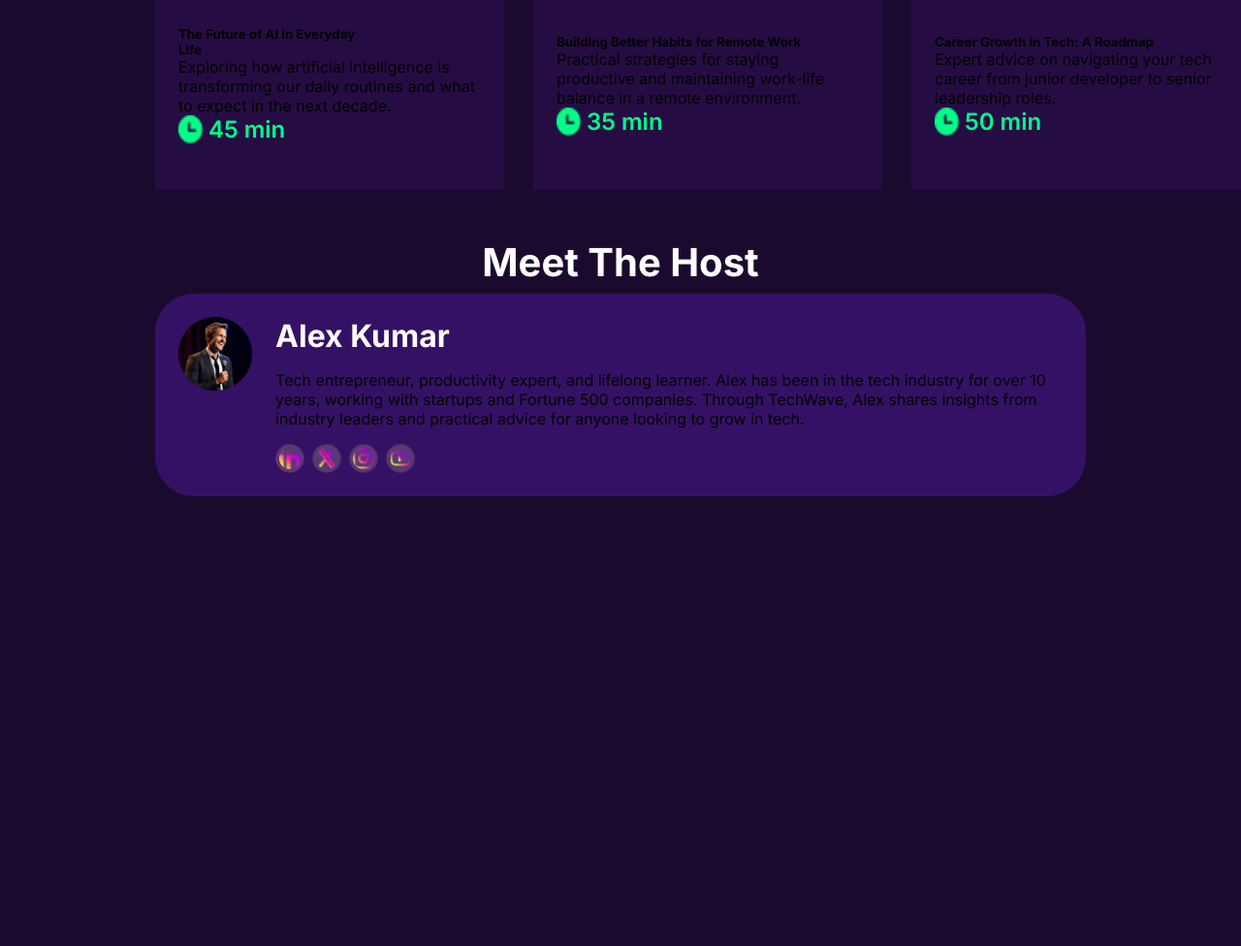
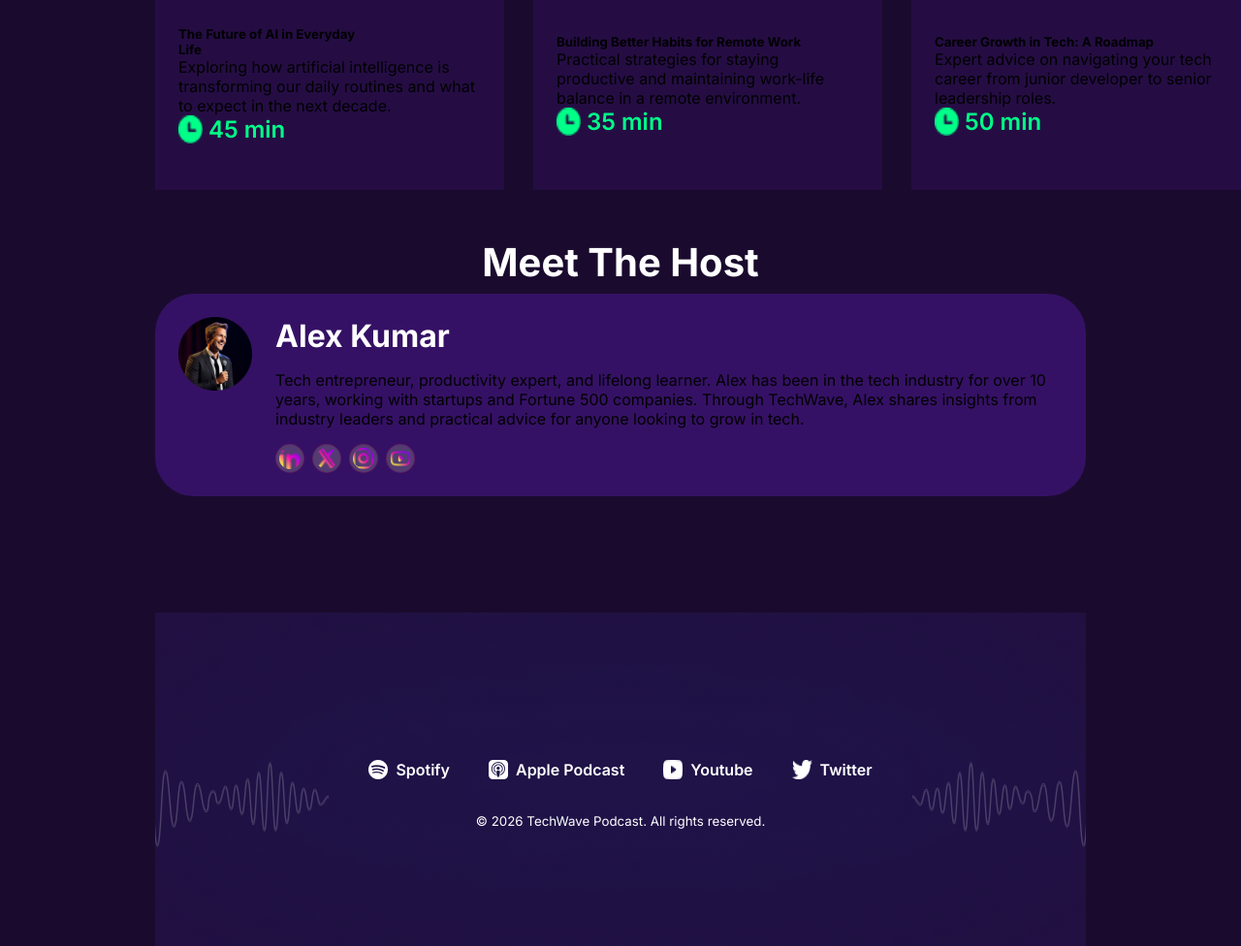
Before and after one commit to Raihan1116/Assignment-2, a plain HTML site: page index.html in a window 1280 px wide. Shown: the part 2690-3666 px from the top of the page at 97% size. Before the commit the page ends 3322 px from the top, so only its background shows below. Drawn offline with Linux system fonts and the light colour scheme.

Commit message:
Complate The web page

```diff
--- a/index.html
+++ b/index.html
@@ -147,25 +147,46 @@
                 <h3 class="section-heading">Featured Episodes</h3>
                 <div class="videos">
                     <div class="video-card">
-                <iframe width="360" height="215" src="https://www.youtube.com/embed/etcYBI7L1D8?si=UKALk7iEDkdrqJym" title="YouTube video player" frameborder="0" allow="accelerometer; autoplay; clipboard-write; encrypted-media; gyroscope; picture-in-picture; web-share" referrerpolicy="strict-origin-when-cross-origin" allowfullscreen></iframe>
-                <div class="video-text"><h5 class="card-heading">The Future of AI in Everyday <br> Life</h5>
-                <p class="card-text">Exploring how artificial intelligence is transforming our daily routines and what to expect in the next decade.</p>
-                <p  class="green"><img src="./assets/clock.png" alt="">45 min</p></div>
+                        <iframe width="360" height="215"
+                            src="https://www.youtube.com/embed/etcYBI7L1D8?si=UKALk7iEDkdrqJym"
+                            title="YouTube video player" frameborder="0"
+                            allow="accelerometer; autoplay; clipboard-write; encrypted-media; gyroscope; picture-in-picture; web-share"
+                            referrerpolicy="strict-origin-when-cross-origin" allowfullscreen></iframe>
+                        <div class="video-text">
+                            <h5 class="card-heading">The Future of AI in Everyday <br> Life</h5>
+                            <p class="card-text">Exploring how artificial intelligence is transforming our daily
+                                routines and what to expect in the next decade.</p>
+                            <p class="green"><img src="./assets/clock.png" alt="">45 min</p>
+                        </div>
 
 
                     </div>
                     <div class="video-card">
-                <iframe width="360" height="215" src="https://www.youtube.com/embed/oX7OduG1YmI?si=BJ32wJ6F3hXvs0Tg" title="YouTube video player" frameborder="0" allow="accelerometer; autoplay; clipboard-write; encrypted-media; gyroscope; picture-in-picture; web-share" referrerpolicy="strict-origin-when-cross-origin" allowfullscreen></iframe>
-                <div class="video-text"><h5 class="card-heading">Building Better Habits for Remote Work</h5>
-                <p class="card-text">Practical strategies for staying productive and maintaining work-life balance in a remote environment.</p>
-                <p  class="green"><img src="./assets/clock.png" alt="">35 min</p></div>
+                        <iframe width="360" height="215"
+                            src="https://www.youtube.com/embed/oX7OduG1YmI?si=BJ32wJ6F3hXvs0Tg"
+                            title="YouTube video player" frameborder="0"
+                            allow="accelerometer; autoplay; clipboard-write; encrypted-media; gyroscope; picture-in-picture; web-share"
+                            referrerpolicy="strict-origin-when-cross-origin" allowfullscreen></iframe>
+                        <div class="video-text">
+                            <h5 class="card-heading">Building Better Habits for Remote Work</h5>
+                            <p class="card-text">Practical strategies for staying productive and maintaining work-life
+                                balance in a remote environment.</p>
+                            <p class="green"><img src="./assets/clock.png" alt="">35 min</p>
+                        </div>
 
                     </div>
                     <div class="video-card">
-                <iframe width="360" height="215" src="https://www.youtube.com/embed/UEZqlBgDUbM?si=ubbJSFf654yc4otC" title="YouTube video player" frameborder="0" allow="accelerometer; autoplay; clipboard-write; encrypted-media; gyroscope; picture-in-picture; web-share" referrerpolicy="strict-origin-when-cross-origin" allowfullscreen></iframe>
-                <div class="video-text"> <h5 class="card-heading">Career Growth in Tech: A Roadmap</h5>
-                <p class="card-text">Expert advice on navigating your tech career from junior developer to senior leadership roles.</p>
-                <p class="green"><img src="./assets/clock.png" alt="">50 min</p></div>
+                        <iframe width="360" height="215"
+                            src="https://www.youtube.com/embed/UEZqlBgDUbM?si=ubbJSFf654yc4otC"
+                            title="YouTube video player" frameborder="0"
+                            allow="accelerometer; autoplay; clipboard-write; encrypted-media; gyroscope; picture-in-picture; web-share"
+                            referrerpolicy="strict-origin-when-cross-origin" allowfullscreen></iframe>
+                        <div class="video-text">
+                            <h5 class="card-heading">Career Growth in Tech: A Roadmap</h5>
+                            <p class="card-text">Expert advice on navigating your tech career from junior developer to
+                                senior leadership roles.</p>
+                            <p class="green"><img src="./assets/clock.png" alt="">50 min</p>
+                        </div>
 
                     </div>
                 </div>
@@ -179,7 +200,10 @@
                     </div>
                     <div class="alex-text">
                         <h4>Alex Kumar</h4>
-                    <p class="common-type">Tech entrepreneur, productivity expert, and lifelong learner. Alex has been in the tech industry for over 10 years, working with startups and Fortune 500 companies. Through TechWave, Alex shares insights from industry leaders and practical advice for anyone looking to grow in tech.</p>
+                        <p class="common-type">Tech entrepreneur, productivity expert, and lifelong learner. Alex has
+                            been in the tech industry for over 10 years, working with startups and Fortune 500
+                            companies. Through TechWave, Alex shares insights from industry leaders and practical advice
+                            for anyone looking to grow in tech.</p>
                         <div class="social-links">
                             <img class="icon" src="./assets/linkedin.png" alt="">
                             <img class="icon" src="./assets/x.png" alt="">
@@ -193,6 +217,32 @@
         </div>
     </section>
 
+    <footer class="footer">
+        <div class="footer-container">
+            <div class="footer-links">
+                <div class="f-icon">
+                    <img src="./assets/spotify.png" alt="">
+                    <p class="footer-text">Spotify</p>
+                </div>
+                <div class="f-icon">
+                    <img class="f-img" src="./assets/apple-podcast.png" alt="">
+                    <p class="footer-text">Apple Podcast</p>
+                </div>
+                <div class="f-icon">
+                    <img src="./assets/youtube-podcast.png" alt="">
+                    <p class="footer-text">Youtube</p>
+                </div>
+                <div class="f-icon">
+                    <img src="./assets/twitter.png" alt="">
+                    <p class="footer-text">Twitter</p>
+                </div>
+
+            </div>
+            <small class="reserved"> © 2026 TechWave Podcast. All rights reserved.</small>
+
+        </div>
+    </footer>
+
 
 
 </body>
--- a/styles/style.css
+++ b/styles/style.css
@@ -294,15 +294,44 @@ nav div button:hover{
 
 }
 
+/* ---Footer--- */
+
+.footer-container{
+    text-align: center;
+    background-image: url(../assets/footer-bg.png);
+    background-position: center;
+    width: 75%;
+    margin: 0 auto;
+    padding-top: 120px;
+    padding-bottom: 120px;
 
 
+}
+.footer-links{
+    display: flex;
+    gap: 40px;
+    justify-content: center;
+    align-items: center;
+    padding-top: 32px;
+    padding-bottom: 32px;
 
+}
+.f-icon{
+    display: flex;
+    gap: 8px;
+}
+.f-img{
+    width: 20px;
+}
+.footer-text{
+    font-size: 16px;
+    font-weight: 600;
+    color: #ffffff;
 
-
-
-
-
-
+}
+.reserved{
+    color: #ffffff;
+}
 
 
 /* -----Responsive----- */
@@ -372,7 +401,7 @@ nav div button:hover{
         display: grid;
         grid-template-columns: repeat(2,1fr);
     }
-    #banner, #podcast, #choosing, .features{
+    #banner, #podcast, #choosing, .features, .footer{
         width: 100%;
     }
 
@@ -400,8 +429,14 @@ nav div button:hover{
         align-items: center;
     }
 
-
-
+    .footer-container {
+        padding-top: 20px;
+        padding-bottom: 20px;
+        border-radius: 40px;
+    }
+    .footer-container .footer-links{
+        display: flex;
+        flex-wrap: wrap;
 
 
 }
```
Lines whose indentation alone changed are shown as unchanged.
